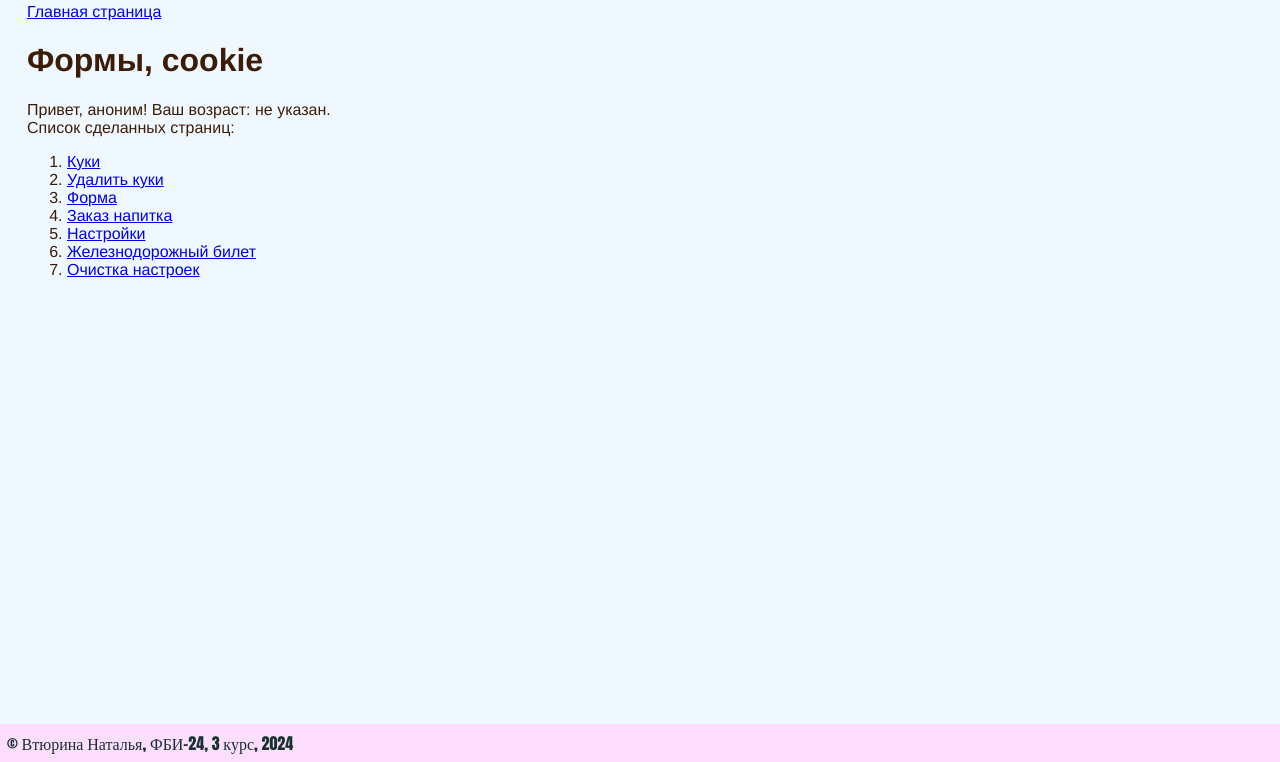
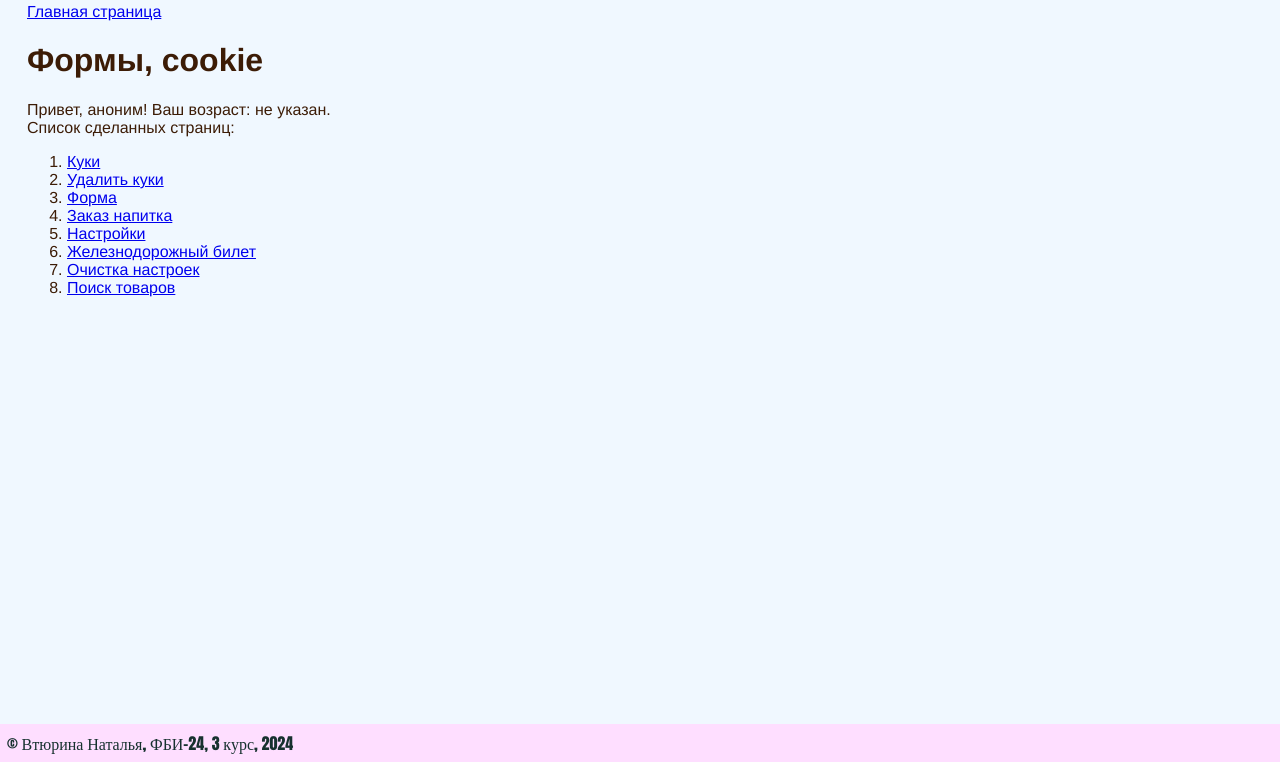
Before and after one commit to vmuruwu/web-5-semester, a Flask app: page /lab3/ in a window 1280 px wide. Shown: the part 38-800 px from the top of the page. Run offline with Flask 3, Linux system fonts and the light colour scheme.

Commit message:
Поиск товаров

```diff
--- a/lab3.py
+++ b/lab3.py
@@ -1,4 +1,4 @@
-from flask import Blueprint, url_for, redirect, render_template, request, make_response
+from flask import Blueprint, url_for, redirect, render_template, request, make_response, abort
 lab3 = Blueprint('lab3', __name__)
 
 @lab3.route('/lab3/')
@@ -150,3 +150,40 @@ def process_ticket():
     return render_template('lab3/ticket.html', fio=fio, berth=berth, linen=linen, luggage=luggage,
                            age=age, departure=departure, destination=destination, date=date,
                            insurance=insurance, ticket_type=ticket_type, price=price)
+
+
+products = [
+    {"name": "Смартфон A", "price": 15000, "brand": "Samsung", "color": "Черный"},
+    {"name": "Смартфон B", "price": 25000, "brand": "LG", "color": "Белый"},
+    {"name": "Ноутбук A", "price": 55000, "brand": "Samsung", "color": "Серый"},
+    {"name": "Ноутбук B", "price": 75000, "brand": "LG", "color": "Синий"},
+    {"name": "Планшет A", "price": 20000, "brand": "Samsung", "color": "Красный"},
+    {"name": "Планшет B", "price": 30000, "brand": "LG", "color": "Зеленый"},
+    {"name": "Телевизор A", "price": 45000, "brand": "Samsung", "color": "Черный"},
+    {"name": "Телевизор B", "price": 65000, "brand": "LG", "color": "Белый"},
+    {"name": "Часы A", "price": 5000, "brand": "Samsung", "color": "Серебристый"},
+    {"name": "Часы B", "price": 10000, "brand": "LG", "color": "Золотистый"},
+    {"name": "Камера A", "price": 30000, "brand": "Samsung", "color": "Черный"},
+    {"name": "Камера B", "price": 45000, "brand": "LG", "color": "Белый"},
+    {"name": "Наушники A", "price": 3000, "brand": "Samsung", "color": "Синий"},
+    {"name": "Наушники B", "price": 7000, "brand": "LG", "color": "Зеленый"},
+    {"name": "Колонка A", "price": 8000, "brand": "Samsung", "color": "Красный"},
+    {"name": "Колонка B", "price": 12000, "brand": "LG", "color": "Черный"},
+    {"name": "Монитор A", "price": 20000, "brand": "Samsung", "color": "Серый"},
+    {"name": "Монитор B", "price": 35000, "brand": "LG", "color": "Белый"},
+    {"name": "Клавиатура A", "price": 2500, "brand": "Samsung", "color": "Черный"},
+    {"name": "Клавиатура B", "price": 4500, "brand": "LG", "color": "Белый"}
+]
+
+
+@lab3.route('/lab3/product_search', methods=['GET', 'POST'])
+def product_search():
+    min_price = request.args.get('min_price', type=int)
+    max_price = request.args.get('max_price', type=int)
+
+    if min_price is None or max_price is None:
+        return render_template('lab3/product_search.html')
+
+    filtered_products = [product for product in products if min_price <= product["price"] <= max_price]
+
+    return render_template('lab3/product_results.html', products=filtered_products, min_price=min_price, max_price=max_price)
--- a/templates/lab3/lab3.html
+++ b/templates/lab3/lab3.html
@@ -32,5 +32,8 @@
         <li>
             <a href="/lab3/clear_settings">Очистка настроек</a>
         </li>
+        <li>
+            <a href="/lab3/product_search">Поиск товаров</a>
+        </li>
     </ol>
 {% endblock %}
```
Also changed, not shown: templates/lab3/product_results.html (added, +18 -0 lines), templates/lab3/product_search.html (added, +18 -0 lines).
